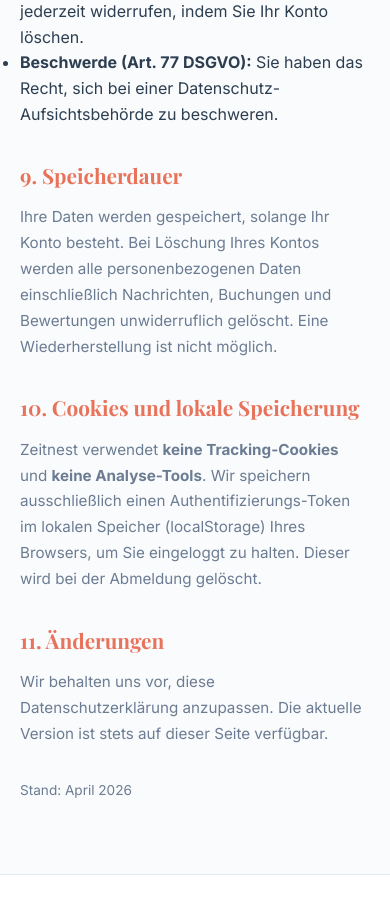
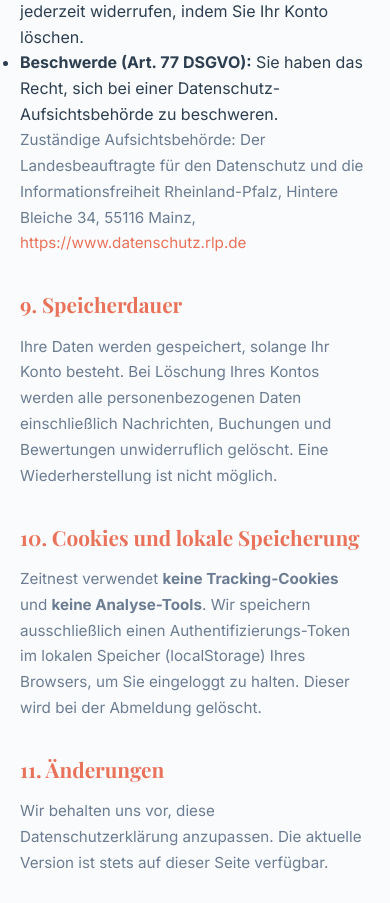
Before and after one commit to rwkaspar/zeitnest, a React (Vite) app in the folder frontend/: page /datenschutz in a window 390 px wide. Shown: the part 3920-4823 px from the top of the page. Built offline with nearby package versions, Linux system fonts and the light colour scheme; the HTML template or start-up script is replaced by a standard one.

Commit message:
fix(legal): add VAT-ID + LfDI, remove phone, non-profit framing

```diff
--- a/frontend/src/pages/AgbPage.jsx
+++ b/frontend/src/pages/AgbPage.jsx
@@ -28,6 +28,11 @@
           zusammenbringt. Zeitnest stellt ausschlie&szlig;lich die technische Infrastruktur
           zur Kontaktaufnahme bereit. Es kommt <strong>kein Vertragsverh&auml;ltnis zwischen Zeitnest
           und den Nutzern hinsichtlich der Betreuung selbst</strong> zustande.
+        </p>
+        <p>
+          <strong>Zeitnest wird als Non-Profit-Initiative betrieben.</strong> Die Plattform erhebt keine
+          Geb&uuml;hren von Eltern oder Leih-Gro&szlig;eltern; eine etwaige Aufwandsentsch&auml;digung
+          wird direkt zwischen den Parteien geregelt. Eine Vereinsgr&uuml;ndung ist in Vorbereitung.
         </p>
 
         <h2>&sect; 3 Registrierung und Nutzerkonto</h2>
--- a/frontend/src/pages/DatenschutzPage.jsx
+++ b/frontend/src/pages/DatenschutzPage.jsx
@@ -112,6 +112,11 @@
           <li><strong>Widerruf der Einwilligung (Art. 7 Abs. 3 DSGVO):</strong> Sie k&ouml;nnen Ihre Einwilligung jederzeit widerrufen, indem Sie Ihr Konto l&ouml;schen.</li>
           <li><strong>Beschwerde (Art. 77 DSGVO):</strong> Sie haben das Recht, sich bei einer Datenschutz-Aufsichtsbeh&ouml;rde zu beschweren.</li>
         </ul>
+        <p>
+          Zust&auml;ndige Aufsichtsbeh&ouml;rde: Der Landesbeauftragte f&uuml;r den Datenschutz und die
+          Informationsfreiheit Rheinland-Pfalz, Hintere Bleiche 34, 55116 Mainz,
+          <a href="https://www.datenschutz.rlp.de" target="_blank" rel="noopener noreferrer"> https://www.datenschutz.rlp.de</a>
+        </p>
 
         <h2>9. Speicherdauer</h2>
         <p>
--- a/frontend/src/pages/ImpressumPage.jsx
+++ b/frontend/src/pages/ImpressumPage.jsx
@@ -19,6 +19,11 @@
         <h2>Kontakt</h2>
         <p>
           E-Mail: <a href="mailto:info@zeitnest.org">info@zeitnest.org</a>
+        </p>
+
+        <h2>Umsatzsteuer-Identifikationsnummer</h2>
+        <p>
+          Umsatzsteuer-Identifikationsnummer gem&auml;&szlig; &sect; 27a UStG: DE419763375
         </p>
 
         <h2>Verantwortlich f&uuml;r den Inhalt nach &sect; 18 Abs. 2 MStV</h2>
```
